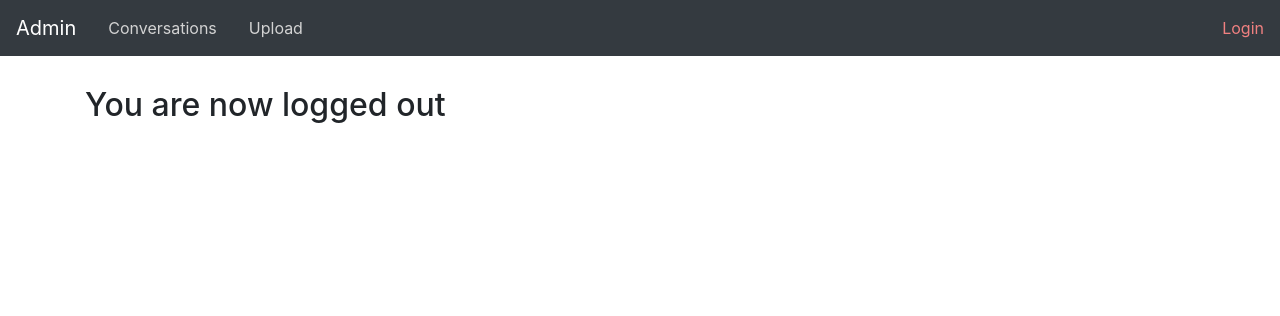
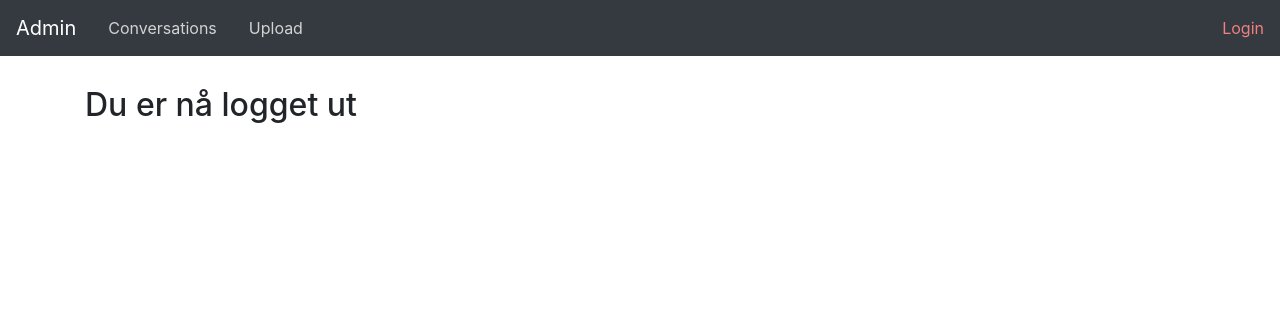
Before and after one commit to marteloge/classroom-conversation-api, a Django app: page /account/logout/ in a window 1280 px wide. Shown: the top 316 px of the page. Run offline with Django 3.2, Linux system fonts and the light colour scheme; some libraries are stand-ins or nearby versions.

Commit message:
Endre tekst til norsk

```diff
--- a/classroomconversation/templates/registration/logged_out.html
+++ b/classroomconversation/templates/registration/logged_out.html
@@ -1,3 +1,3 @@
 {% extends 'base.html' %} {% block content %}
-<h2>You are now logged out</h2>
+<h2>Du er nå logget ut</h2>
 {% endblock %}
```
